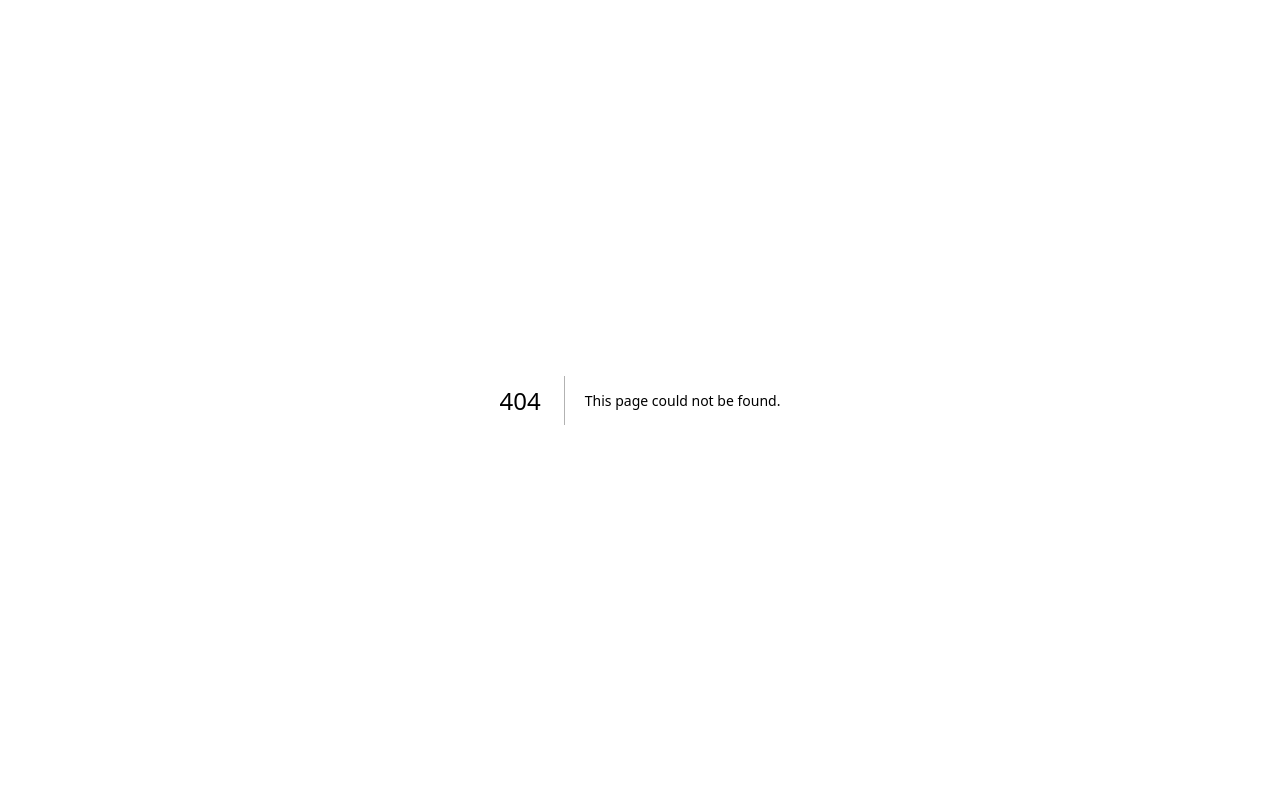
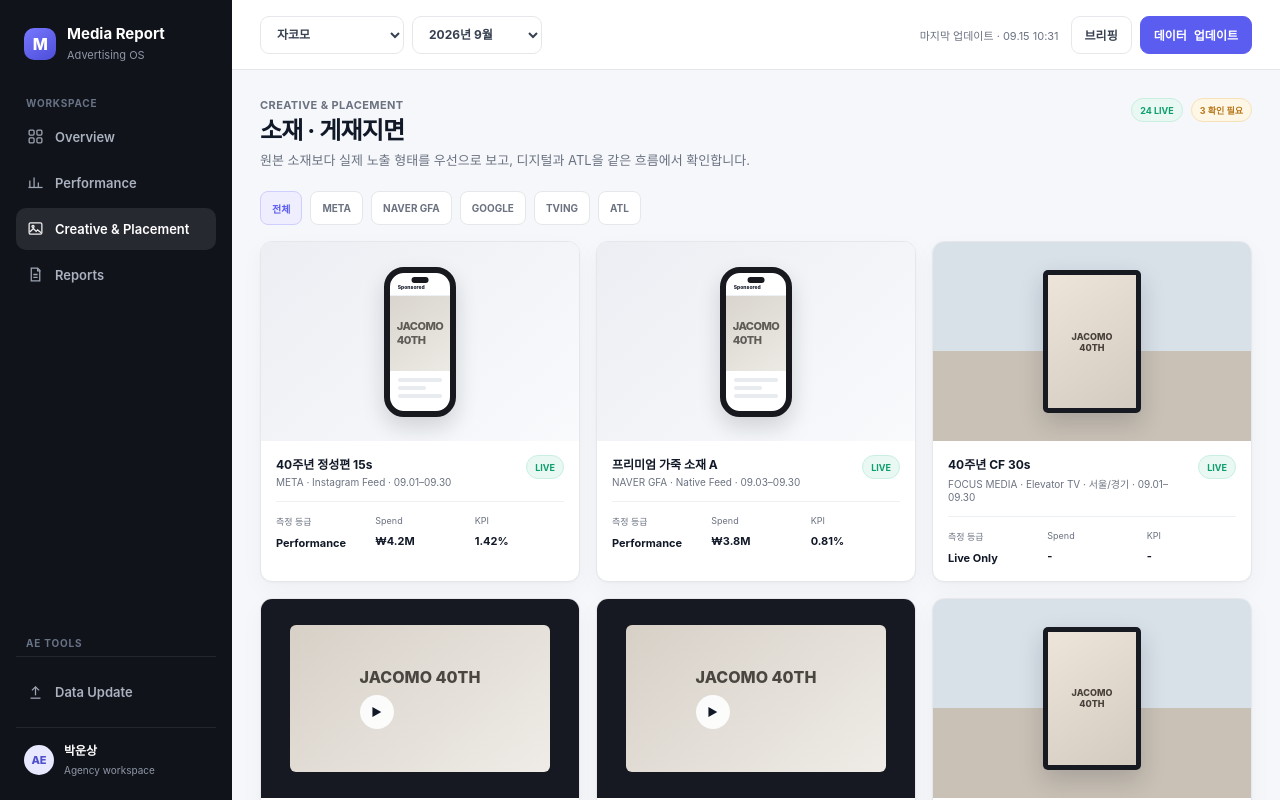
Before and after one commit to unz1020/Media-report_kor, a Next.js app: page /creative in a window 1280 px wide. Before the commit this address had no page. Shown: the top 800 px of the page. Built offline with nearby package versions, Linux system fonts and the light colour scheme.

Commit message:
feat: add creative and placement page

```diff
--- /dev/null
+++ b/app/(dashboard)/creative/page.tsx
@@ -0,0 +1,17 @@
+import { CreativeGallery } from "@/components/creative-gallery";
+
+export default function CreativePage() {
+  return (
+    <>
+      <div className="page-head">
+        <div>
+          <div className="eyebrow">Creative & placement</div>
+          <h1 className="page-title">소재 · 게재지면</h1>
+          <p className="page-desc">원본 소재보다 실제 노출 형태를 우선으로 보고, 디지털과 ATL을 같은 흐름에서 확인합니다.</p>
+        </div>
+        <div className="page-meta"><span className="badge live">24 LIVE</span><span className="badge review">3 확인 필요</span></div>
+      </div>
+      <CreativeGallery />
+    </>
+  );
+}
```
